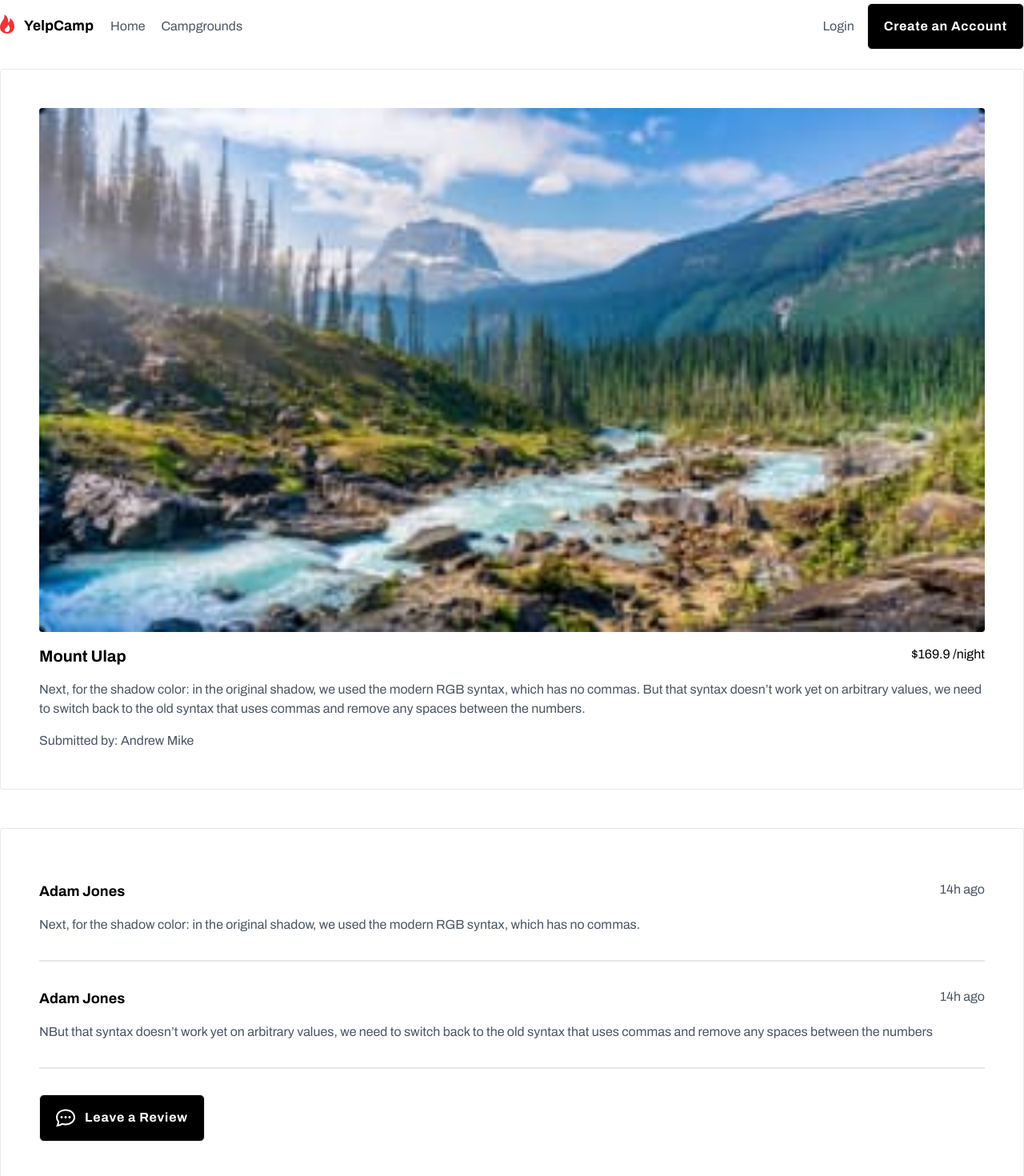
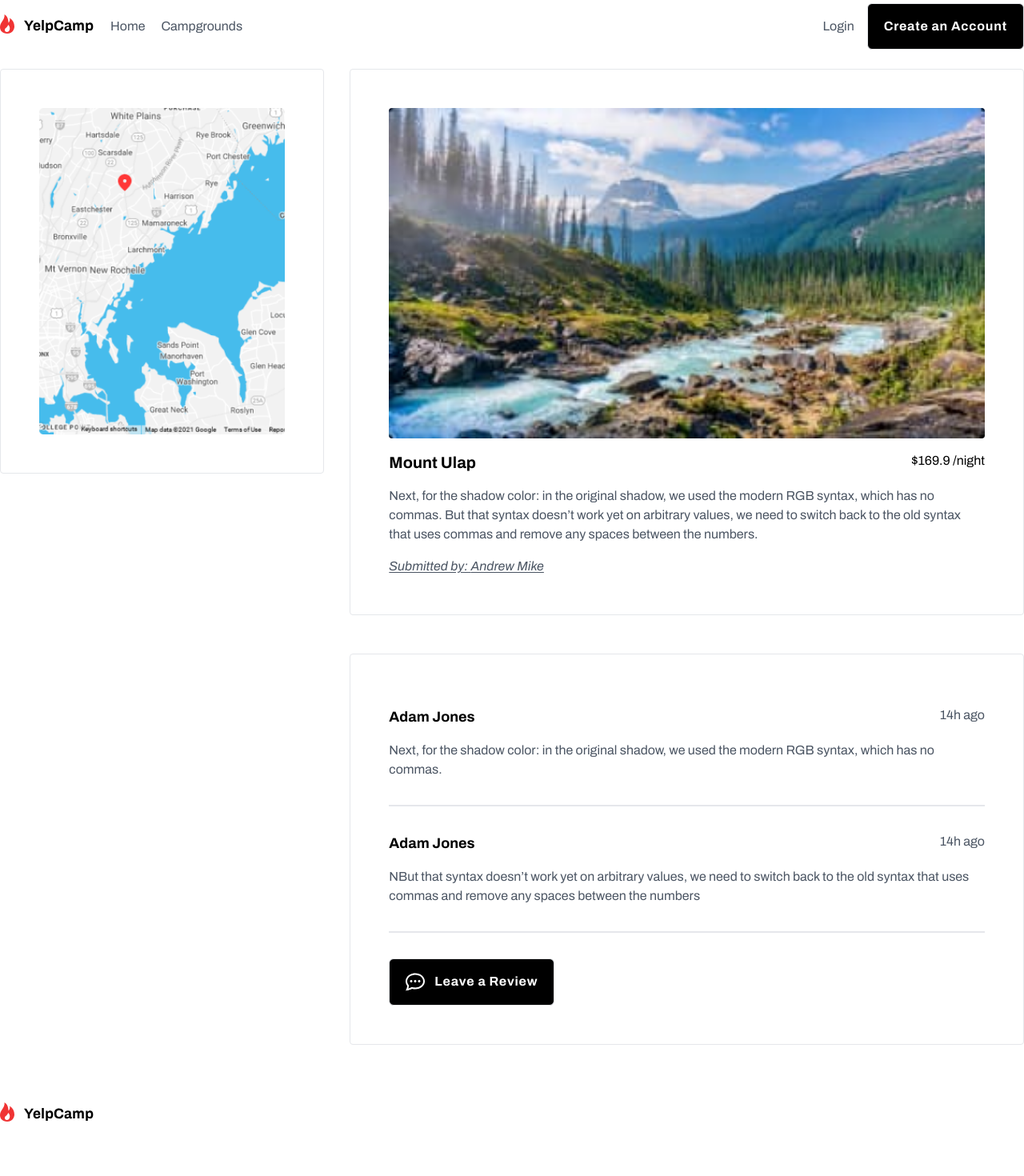
Before and after one commit to lucasfrezzini/YelpCamp-Codewell, a React (Create React App) app in the folder yelpcamp/: page /detail/1 in a window 1280 px wide. Shown: the part 20-1490 px from the top of the page at 80% size. After the commit the page ends 1449 px from the top, so only its background shows below. Built offline with nearby package versions, Linux system fonts and the light colour scheme.

Commit message:
Refactor: add CampComments, CampInfo and CampMap

```diff
--- /dev/null
+++ b/yelpcamp/src/components/CampComments.js
@@ -0,0 +1,30 @@
+import Button from "./Button";
+
+export default function CampComments () {
+    return(
+        <section className="rounded border p-12 mb-12">
+          <article className=" border-b-2 border-gray-200 mb-8">
+            <header className="flex justify-between my-4">
+            <h2 className="font-bold text-lg">Adam Jones</h2>
+            <h4 className="text-gray-600">14h ago</h4>
+          </header>
+            <p className="text-gray-600 mb-8">
+              Next, for the shadow color: in the original shadow, we used the
+              modern RGB syntax, which has no commas.
+            </p>
+          </article>
+          <article className=" border-b-2 border-gray-200 mb-8">
+            <header className="flex justify-between my-4">
+            <h2 className="font-bold text-lg">Adam Jones</h2>
+            <h4 className="text-gray-600">14h ago</h4>
+          </header>
+            <p className="text-gray-600 mb-8">
+              NBut that syntax doesn’t work yet on arbitrary values, we need to
+              switch back to the old syntax that uses commas and remove any
+              spaces between the numbers
+            </p>
+          </article>
+          <Button colors title="Leave a Review" icon />
+        </section>
+    )
+}
--- /dev/null
+++ b/yelpcamp/src/components/CampInfo.js
@@ -0,0 +1,26 @@
+import photo from "../assets/img/camp/mount_ulap.jpg";
+
+export default function CampInfo() {
+  return (
+    <section className="rounded border p-12 mb-12">
+      <img
+        src={photo}
+        className="w-full h-auto object-contain rounded "
+        alt=""
+      />
+      <header className="flex justify-between my-4">
+        <h2 className="font-bold text-xl">Mount Ulap</h2>
+        <h4>$169.9 /night</h4>
+      </header>
+      <p className="text-gray-600 mb-4">
+        Next, for the shadow color: in the original shadow, we used the modern
+        RGB syntax, which has no commas. But that syntax doesn’t work yet on
+        arbitrary values, we need to switch back to the old syntax that uses
+        commas and remove any spaces between the numbers.
+      </p>
+      <h6 className="text-gray-600 italic underline underline-offset-2">
+        Submitted by: <span>Andrew Mike</span>
+      </h6>
+    </section>
+  );
+}
--- /dev/null
+++ b/yelpcamp/src/components/CampMap.js
@@ -0,0 +1,9 @@
+import photoMap from "../assets/img/img_map.png";
+
+export default function CampMap() {
+  return (
+    <section className="rounded border p-12 place-self-start w-full">
+      <img src={photoMap} className="w-full h-auto" />
+    </section>
+  );
+}
--- a/yelpcamp/src/pages/CampDetail.js
+++ b/yelpcamp/src/pages/CampDetail.js
@@ -1,54 +1,15 @@
-import photo from "../assets/img/camp/mount_ulap.jpg";
-import Button from "../components/Button";
+import CampComments from "../components/CampComments";
+import CampInfo from "../components/CampInfo";
+import CampMap from "../components/CampMap";
 
 export default function CampDetail() {
   return (
-    <main className="container mx-auto px-4 xl:px-0">
-      <section>
-        <section className="rounded border p-12 mb-12">
-          <img src={photo} className="w-full h-auto object-contain rounded " alt="" />
-          <header className="flex justify-between my-4">
-            <h2 className="font-bold text-xl">Mount Ulap</h2>
-            <h4>$169.9 /night</h4>
-          </header>
-          <p className="text-gray-600 mb-4">
-            Next, for the shadow color: in the original shadow, we used the
-            modern RGB syntax, which has no commas. But that syntax doesn’t work
-            yet on arbitrary values, we need to switch back to the old syntax
-            that uses commas and remove any spaces between the numbers.
-          </p>
-          <h6 className="text-gray-600">
-            Submitted by: <span>Andrew Mike</span>
-          </h6>
-        </section>
-        <section className="rounded border p-12 mb-12">
-          <article className=" border-b-2 border-gray-200 mb-8">
-            <header className="flex justify-between my-4">
-            <h2 className="font-bold text-lg">Adam Jones</h2>
-            <h4 className="text-gray-600">14h ago</h4>
-          </header>
-            <p className="text-gray-600 mb-8">
-              Next, for the shadow color: in the original shadow, we used the
-              modern RGB syntax, which has no commas.
-            </p>
-          </article>
-          <article className=" border-b-2 border-gray-200 mb-8">
-            <header className="flex justify-between my-4">
-            <h2 className="font-bold text-lg">Adam Jones</h2>
-            <h4 className="text-gray-600">14h ago</h4>
-          </header>
-            <p className="text-gray-600 mb-8">
-              NBut that syntax doesn’t work yet on arbitrary values, we need to
-              switch back to the old syntax that uses commas and remove any
-              spaces between the numbers
-            </p>
-          </article>
-          <Button colors title="Leave a Review" icon />
-        </section>
+    <main className="container mx-auto px-4 xl:px-0 lg:grid lg:grid-cols-3 lg:grid- lg:gap-8">
+      <section className="lg:order-last lg:col-span-2">
+        <CampInfo />
+        <CampComments />
       </section>
-      <section className="rounded border p-12">
-
-      </section>
+      <CampMap />
     </main>
   );
 }
```
